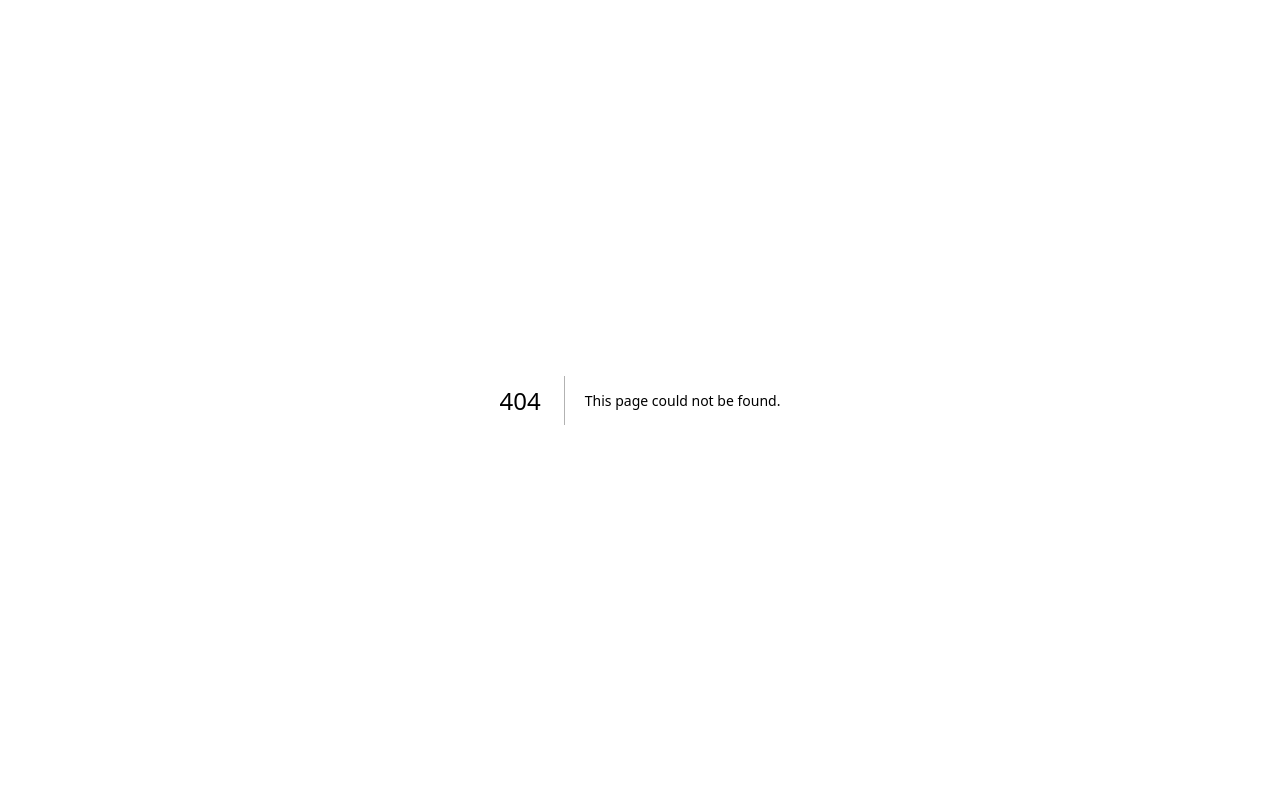
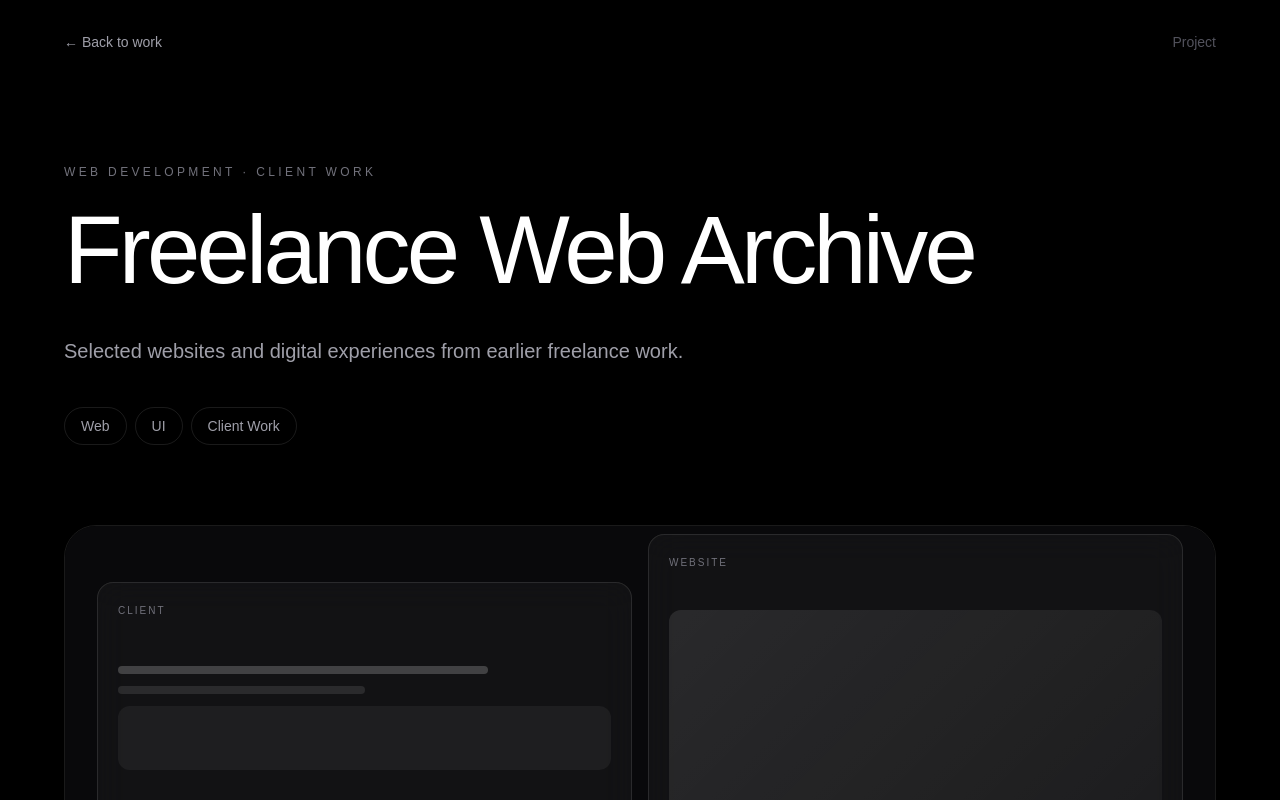
Before and after one commit to Bahram-Kuranyi/personal-website, a Next.js app: page /work/freelance-web-archive in a window 1280 px wide. Before the commit this address had no page. Shown: the top 800 px of the page. Built offline with nearby package versions, Linux system fonts and the light colour scheme.

Commit message:
feat: add dynamic project detail routes

```diff
--- /dev/null
+++ b/src/app/work/[slug]/page.tsx
@@ -0,0 +1,71 @@
+import Link from "next/link";
+import { notFound } from "next/navigation";
+
+import ProjectPreview from "@/components/ProjectPreview";
+import { projects } from "@/data/projects";
+
+type ProjectPageProps = {
+  params: Promise<{
+    slug: string;
+  }>;
+};
+
+export function generateStaticParams() {
+  return projects.map((project) => ({
+    slug: project.slug,
+  }));
+}
+
+export default async function ProjectPage({ params }: ProjectPageProps) {
+  const { slug } = await params;
+
+  const project = projects.find((project) => project.slug === slug);
+
+  if (!project) {
+    notFound();
+  }
+
+  return (
+    <main className="min-h-screen bg-black text-white">
+      <header className="mx-auto flex max-w-7xl items-center justify-between px-6 py-8 md:px-12 lg:px-16">
+        <Link
+          href="/#work"
+          className="text-sm text-zinc-400 transition hover:text-white"
+        >
+          ← Back to work
+        </Link>
+
+        <span className="text-sm text-zinc-600">Project</span>
+      </header>
+
+      <article className="mx-auto max-w-7xl px-6 pb-32 pt-20 md:px-12 lg:px-16">
+        <p className="text-xs uppercase tracking-[0.28em] text-zinc-500">
+          {project.category}
+        </p>
+
+        <h1 className="mt-6 max-w-5xl text-6xl font-medium leading-[0.95] tracking-[-0.04em] md:text-8xl">
+          {project.title}
+        </h1>
+
+        <p className="mt-10 max-w-2xl text-lg leading-8 text-zinc-400 md:text-xl">
+          {project.description}
+        </p>
+
+        <div className="mt-10 flex flex-wrap gap-2">
+          {project.tech.map((technology) => (
+            <span
+              key={technology}
+              className="rounded-full border border-white/10 px-4 py-2 text-sm text-zinc-400"
+            >
+              {technology}
+            </span>
+          ))}
+        </div>
+
+        <div className="mt-20 overflow-hidden rounded-[2rem] border border-white/10">
+          <ProjectPreview type={project.previewType} />
+        </div>
+      </article>
+    </main>
+  );
+}
--- a/src/app/work/page.tsx
+++ b/src/app/work/page.tsx
@@ -5,7 +5,6 @@ import { projects } from "@/data/projects";
 export default function WorkPage() {
   return (
     <main className="min-h-screen bg-black text-white">
-
       <header className="mx-auto flex max-w-7xl items-center justify-between px-6 py-8 md:px-12 lg:px-16">
         <Link
           href="/"
@@ -14,13 +13,10 @@ export default function WorkPage() {
           ← Bahram Kuranyi
         </Link>
 
-        <span className="text-sm text-zinc-600">
-          Selected Work
-        </span>
+        <span className="text-sm text-zinc-600">Selected Work</span>
       </header>
 
       <section className="mx-auto max-w-7xl px-6 pb-32 pt-20 md:px-12 lg:px-16">
-
         <p className="text-xs uppercase tracking-[0.28em] text-zinc-500">
           Portfolio
         </p>
@@ -32,10 +28,9 @@ export default function WorkPage() {
         </h1>
 
         <div className="mt-28 space-y-32">
-
           {projects.map((project) => (
             <article
-              id={project.href.split("#")[1]}
+              id={project.slug}
               key={project.title}
               className="scroll-mt-20"
             >
@@ -57,10 +52,8 @@ export default function WorkPage() {
               />
             </article>
           ))}
-
         </div>
       </section>
-
     </main>
   );
 }
--- a/src/components/ProjectCard.tsx
+++ b/src/components/ProjectCard.tsx
@@ -8,7 +8,7 @@ type ProjectCardProps = {
 
 export default function ProjectCard({ project }: ProjectCardProps) {
   return (
-    <Link href={project.href} className="group block">
+    <Link href={`/work/${project.slug}`} className="group block">
       <article className="overflow-hidden rounded-[2rem] border border-white/10 bg-zinc-950 transition duration-500 hover:-translate-y-1 hover:border-white/20">
         <div className="aspect-[16/10] overflow-hidden">
           <ProjectPreview type={project.previewType} />
--- a/src/data/projects.ts
+++ b/src/data/projects.ts
@@ -3,7 +3,7 @@ export type Project = {
   category: string;
   description: string;
   tech: string[];
-  href: string;
+  slug: string;
   gradient: string;
   previewType: "portfolio" | "freelance";
 };
@@ -12,6 +12,7 @@ export const projects: Project[] = [
   {
     previewType: "portfolio",
     title: "Personal Website V2",
+    slug: "personal-website",
     category: "Engineering · Design",
     description:
       "A bilingual, interaction-led portfolio designed and engineered from scratch.",
@@ -23,6 +24,7 @@ export const projects: Project[] = [
   {
     previewType: "freelance",
     title: "Freelance Web Archive",
+    slug: "freelance-web-archive",
     category: "Web Development · Client Work",
     description:
       "Selected websites and digital experiences from earlier freelance work.",
```
